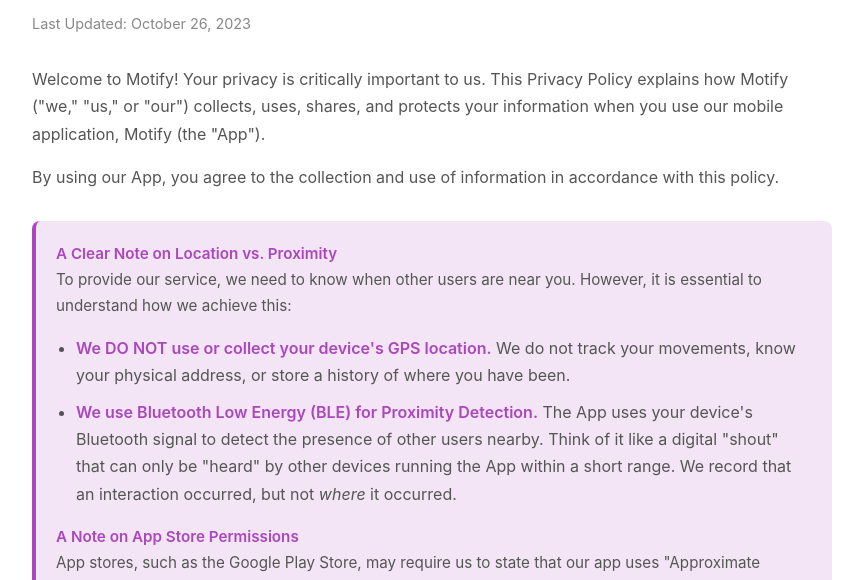
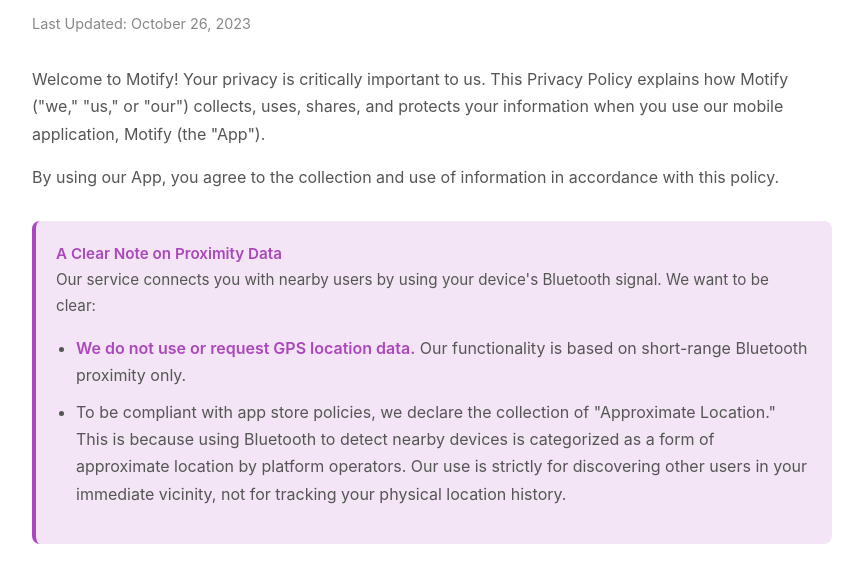
Before and after one commit to MotiElitzur/Motify-Policies, a plain HTML site: page index.html in a window 1280 px wide. Shown: the part 173-753 px from the top of the page, without its empty margins (208-1071 px from the left). Drawn offline with Linux system fonts and the light colour scheme.

Commit message:
Update index.html

```diff
--- a/index.html
+++ b/index.html
@@ -138,14 +138,12 @@
         <p>By using our App, you agree to the collection and use of information in accordance with this policy.</p>
 
         <div class="highlight-box">
-            <p><strong>A Clear Note on Location vs. Proximity</strong></p>
-            <p>To provide our service, we need to know when other users are near you. However, it is essential to understand how we achieve this:</p>
+            <p><strong>A Clear Note on Proximity Data</strong></p>
+            <p>Our service connects you with nearby users by using your device's Bluetooth signal. We want to be clear:</p>
             <ul>
-                <li><strong>We DO NOT use or collect your device's GPS location.</strong> We do not track your movements, know your physical address, or store a history of where you have been.</li>
-                <li><strong>We use Bluetooth Low Energy (BLE) for Proximity Detection.</strong> The App uses your device's Bluetooth signal to detect the presence of other users nearby. Think of it like a digital "shout" that can only be "heard" by other devices running the App within a short range. We record that an interaction occurred, but not <em>where</em> it occurred.</li>
+                <li><strong>We do not use or request GPS location data.</strong> Our functionality is based on short-range Bluetooth proximity only.</li>
+                <li>To be compliant with app store policies, we declare the collection of "Approximate Location." This is because using Bluetooth to detect nearby devices is categorized as a form of approximate location by platform operators. Our use is strictly for discovering other users in your immediate vicinity, not for tracking your physical location history.</li>
             </ul>
-            <p><strong>A Note on App Store Permissions</strong><br>
-            App stores, such as the Google Play Store, may require us to state that our app uses "Approximate Location." This is because technologies like Bluetooth scanning can be used to infer that you are in the same general area as another user. We want to be transparent: our use is strictly for real-time proximity detection, not for mapping or tracking your location over time.</p>
         </div>
 
         <section>
```
